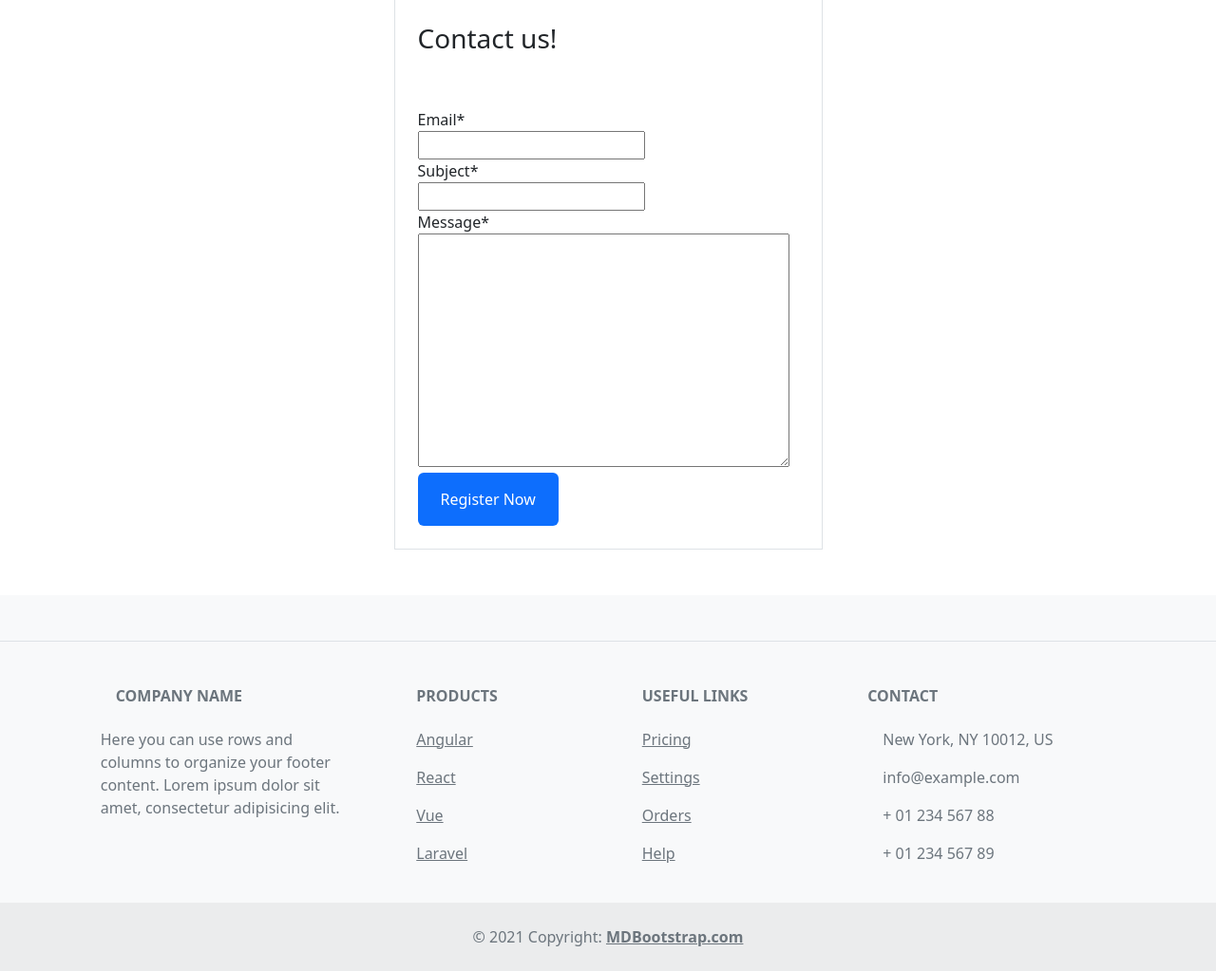
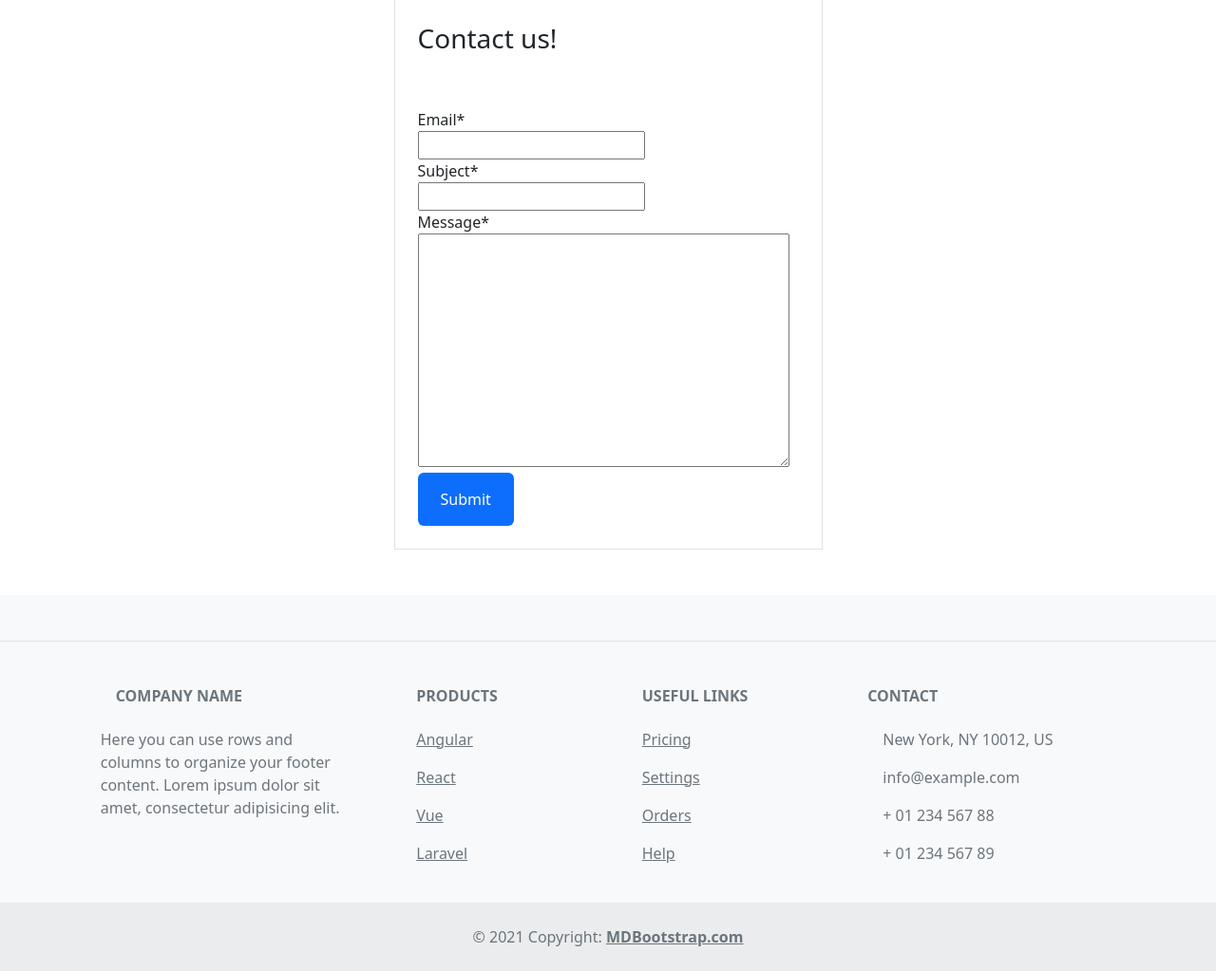
Before and after one commit to zulu607i/Cinema, a Django app: page /home/contact/ in a window 1280 px wide. Shown: the part 105-1128 px from the top of the page at 95% size. Run offline with Django 4.2, Linux system fonts and the light colour scheme; some libraries are stand-ins or nearby versions.

Commit message:
fix button text in html

```diff
--- a/ui/templates/contact_form.html
+++ b/ui/templates/contact_form.html
@@ -22,7 +22,7 @@
                             <div class="col-12">
                                 {{ form.message|as_crispy_field }}
                             </div>
-                            <button type="submit" class="d-block py-3 px-4 bg-primary text-white border-0 rounded font-weight-bold">Register Now</button>
+                            <button type="submit" class="d-block py-3 px-4 bg-primary text-white border-0 rounded font-weight-bold">Submit</button>
                         </fieldset>
                     </form>
                 </div>
```
